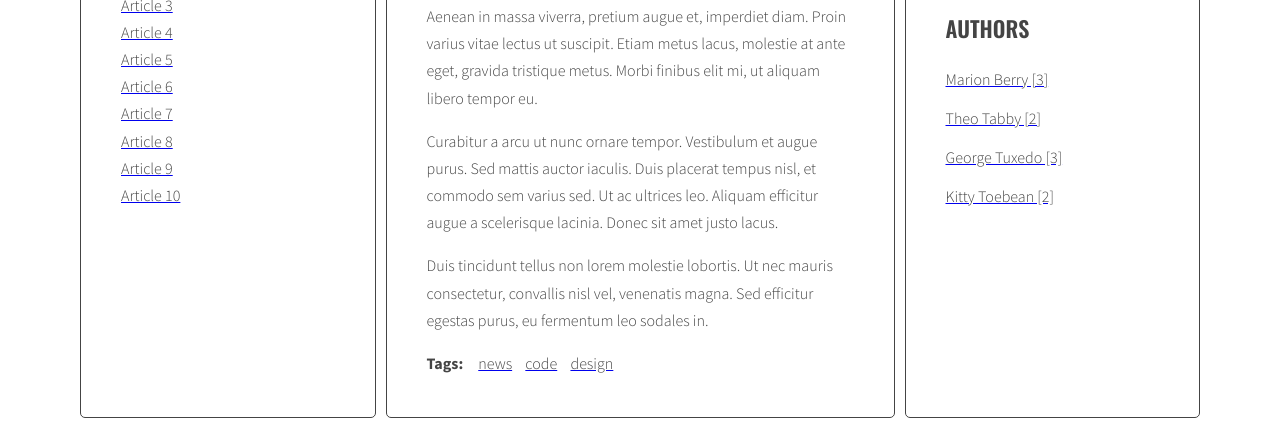
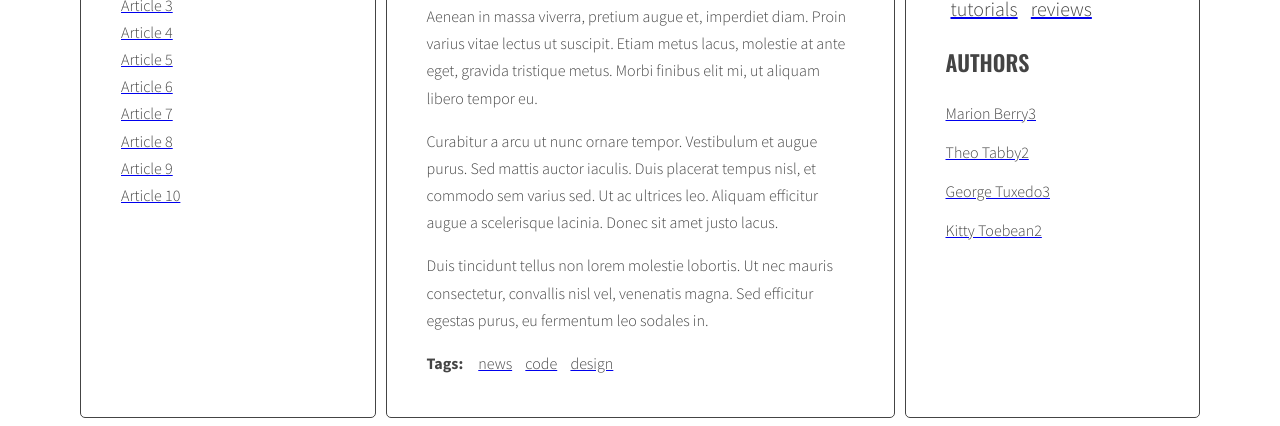
Before and after one commit to GabrielaDun/javascript-blog, a website: page index.html in a window 1280 px wide. Shown: the part 421-847 px from the top of the page. Drawn offline with nearby package versions, Linux system fonts and the light colour scheme.

Commit message:
Finish adding template to all the functions

```diff
--- a/index.html
+++ b/index.html
@@ -181,9 +181,13 @@
     </script>
     <script id="template-tag-cloud-link" type="text/x-handlebars-template">
         {{#each tags}}
-        <li><a href="#tag-{{ tag }}"><span>{{ tag }}</span></a></li>
+        <li><a href="#tag-{{ tag }}" class="{{className}}"><span>{{ tag }}</span></a></li>
         {{/each}}
-      </script>
+    </script>
+    <script id="template-author-cloud-link" type="text/x-handlebars-template">
+        {{#each authors}}
+        <li><a href="#author-{{ author }}"><span> {{ authorCombo }}{{ count }}</span></a></li>
+        {{/each}}
     </script>
     <script src="https://cdnjs.cloudflare.com/ajax/libs/handlebars.js/4.1.0/handlebars.min.js"></script>
     <script src="js/script.js"></script>
--- a/js/script.js
+++ b/js/script.js
@@ -9,7 +9,9 @@
       // eslint-disable-next-line no-undef
     authorInArticleLink: Handlebars.compile(document.querySelector('#template-author-in-article-link').innerHTML),
       // eslint-disable-next-line no-undef
-    tagCloudLink: Handlebars.compile(document.querySelector('#template-tag-cloud-link').innerHTML)
+    tagCloudLink: Handlebars.compile(document.querySelector('#template-tag-cloud-link').innerHTML),
+    // eslint-disable-next-line no-undef
+    authorCloudLink: Handlebars.compile(document.querySelector('#template-author-cloud-link').innerHTML),
   }
 
   const optArticleSelector = '.post',
@@ -272,20 +274,26 @@ const generateAuthor = function(){
         allAuthors [articleAuthor]++;
       }
     /* insert HTML of all the links into the tags wrapper */
+    }
   /* Find the list of authors in right column */
   const authorList = document.querySelector(optAuthorListSelector);
 
-  let allAuthorsHTML = '';
+  const allAuthorData = {authors: []};
   /* Create a new allAuthorsHTML variable for all the HTML code  */
   for(let author in allAuthors){
     const authorSplit = author.split('-')
+    const authorCombo = authorSplit[0] + ' ' + authorSplit[1];
     /* [NEW] generate code of a link and add it to allTagsHTML */
-    const tagLinkHTML = '<li><a href="#author-' + author + '"><span>' + authorSplit[0] + ' ' + authorSplit[1] + ' [' + allAuthors[author] + ']' + '</span></a></li>';
-    allAuthorsHTML +=tagLinkHTML;
-    authorList.innerHTML = allAuthorsHTML;
+   /* const tagLinkHTML = '<li><a href="#author-' + author + '"><span>' + authorCombo + ' [' + allAuthors[author] + ']' + '</span></a></li>'; */
+    allAuthorData.authors.push({
+      author: author,
+      count: allAuthors[author],
+      authorCombo: authorCombo
+    });
   }
+    console.log(allAuthorData);
+    authorList.innerHTML = templates.authorCloudLink(allAuthorData);
   /* Add allAuthors to allAuthorsHTML */
-    }
 }
 generateAuthor();
 
```
